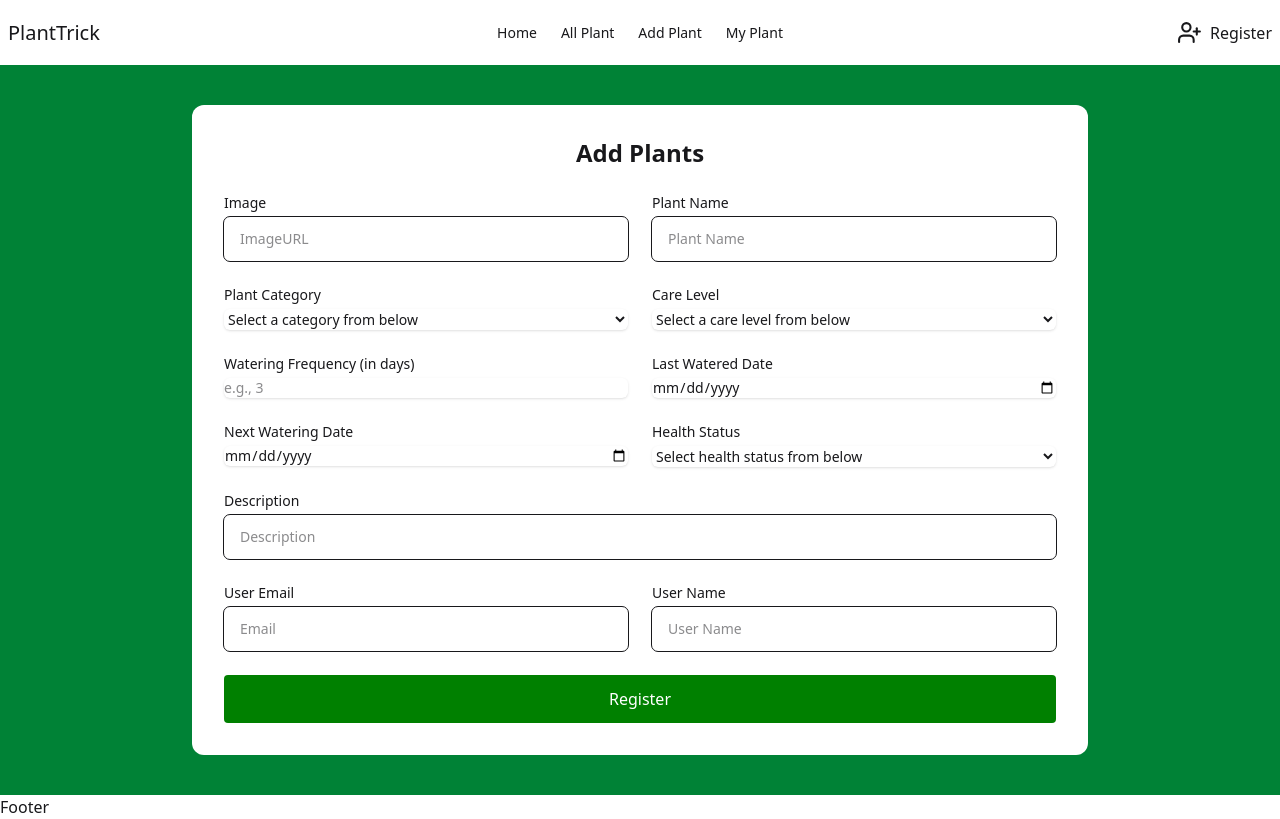
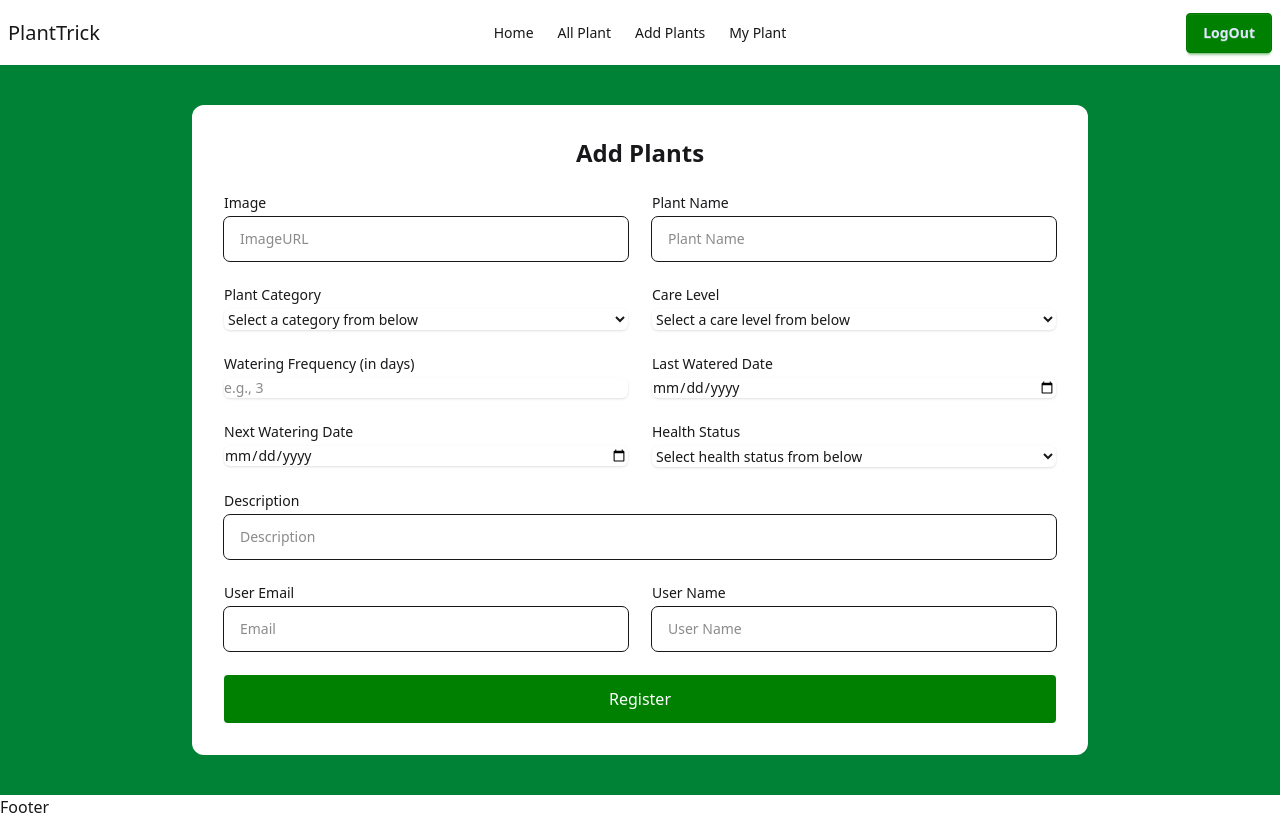
Before and after one commit to sajjadsajux/planttick, a React (Vite) app: page /addplants in a window 1280 px wide. Built offline with nearby package versions, Linux system fonts and the light colour scheme; no server answers; sample sign-in values are in the browser's storage.

Commit message:
Added firebase login, register, private route

```diff
--- a/package.json
+++ b/package.json
@@ -17,6 +17,7 @@
     "react-dom": "^19.1.0",
     "react-icons": "^5.5.0",
     "react-router": "^7.6.0",
+    "react-spinners": "^0.17.0",
     "swiper": "^11.2.6",
     "tailwindcss": "^4.1.7"
   },
--- a/src/Components/Login.jsx
+++ b/src/Components/Login.jsx
@@ -1,10 +1,24 @@
-import React from "react";
+import React, { use } from "react";
 import { FcGoogle } from "react-icons/fc";
 import { Link } from "react-router";
+import { AuthContext } from "../Contexts/AuthContext";
 
 const Login = () => {
+  const { signInUser } = use(AuthContext);
   const handleLogin = (e) => {
     e.preventDefault();
+    const form = e.target;
+    const formData = new FormData(form);
+    const LoggedUser = Object.fromEntries(formData.entries());
+    const { email, password } = LoggedUser;
+    console.log(email, password);
+    signInUser(email, password)
+      .then((result) => {
+        console.log(result.user);
+      })
+      .catch((error) => {
+        alert(error.message);
+      });
   };
   return (
     <div className="">
--- a/src/Components/Navbar.jsx
+++ b/src/Components/Navbar.jsx
@@ -1,8 +1,21 @@
-import React from "react";
+import React, { use } from "react";
 import { LuUserPlus } from "react-icons/lu";
 import { NavLink } from "react-router";
+import { AuthContext } from "../Contexts/AuthContext";
 
 const Navbar = () => {
+  const { user, signOutUser } = use(AuthContext);
+
+  const handleLogOut = () => {
+    signOutUser()
+      .then(() => {
+        console.log("sign Out Successfully");
+      })
+      .catch((error) => {
+        console.log(error.message);
+      });
+  };
+
   const linksNav = (
     <>
       <li>
@@ -12,12 +25,16 @@ const Navbar = () => {
       <li>
         <NavLink>All Plant</NavLink>
       </li>
-      <li>
-        <NavLink to="addplants">Add Plant</NavLink>
-      </li>
-      <li>
-        <NavLink>My Plant</NavLink>
-      </li>
+      {user && (
+        <>
+          <li>
+            <NavLink to="/addplants">Add Plants</NavLink>
+          </li>
+          <li>
+            <NavLink>My Plant</NavLink>
+          </li>
+        </>
+      )}
     </>
   );
   return (
@@ -41,8 +58,22 @@ const Navbar = () => {
           <ul className="menu menu-horizontal px-1">{linksNav}</ul>
         </div>
         <div className="navbar-end gap-2">
-          <LuUserPlus size={25} />
-          <NavLink>Register</NavLink>
+          {user ? (
+            <div>
+              <button onClick={handleLogOut} className="btn btn-primary">
+                LogOut
+              </button>
+            </div>
+          ) : (
+            <div>
+              <NavLink className="btn btn-primary" to="/login">
+                Login
+              </NavLink>{" "}
+              <NavLink className="btn btn-primary" to="/register">
+                Register
+              </NavLink>
+            </div>
+          )}
         </div>
       </div>
     </div>
--- a/src/Components/Register.jsx
+++ b/src/Components/Register.jsx
@@ -10,8 +10,15 @@ const Register = () => {
     const form = e.target;
     const formData = new FormData(form);
     const newUser = Object.fromEntries(formData.entries());
-    const { email } = newUser;
+    const { email, password } = newUser;
     console.log(email);
+    signUpUser(email, password)
+      .then((result) => {
+        console.log(result.user);
+      })
+      .catch((error) => {
+        console.log(error.message);
+      });
   };
   return (
     <div>
--- a/src/Contexts/AuthProvider.jsx
+++ b/src/Contexts/AuthProvider.jsx
@@ -1,15 +1,43 @@
-import React from "react";
+import React, { useEffect, useState } from "react";
 import { AuthContext } from "./AuthContext";
-import { createUserWithEmailAndPassword } from "firebase/auth";
+import { createUserWithEmailAndPassword, onAuthStateChanged, signInWithEmailAndPassword, signOut } from "firebase/auth";
 import { auth } from "../firebase.init";
 
 const AuthProvider = ({ children }) => {
+  const [user, setUser] = useState(null);
+  const [loading, setLoading] = useState(true);
+
   const signUpUser = (email, password) => {
+    setLoading(true);
     return createUserWithEmailAndPassword(auth, email, password);
   };
 
+  const signInUser = (email, password) => {
+    setLoading(true);
+    return signInWithEmailAndPassword(auth, email, password);
+  };
+  const signOutUser = () => {
+    setLoading(true);
+    return signOut(auth);
+  };
+
+  useEffect(() => {
+    const unSubsCribe = onAuthStateChanged(auth, (currentUser) => {
+      console.log("user", currentUser);
+      setUser(currentUser);
+      setLoading(false);
+    });
+    return () => {
+      unSubsCribe();
+    };
+  }, []);
+
   const userInfo = {
-    name: "Hello",
+    signUpUser,
+    signInUser,
+    user,
+    signOutUser,
+    loading,
   };
   return <AuthContext value={userInfo}>{children}</AuthContext>;
 };
--- /dev/null
+++ b/src/Routes/PrivateRoute.jsx
@@ -0,0 +1,17 @@
+import React, { use } from "react";
+import { AuthContext } from "../Contexts/AuthContext";
+import { Navigate } from "react-router";
+import Loader from "../Utilities/Loader";
+
+const PrivateRoute = ({ children }) => {
+  const { user, loading } = use(AuthContext);
+  if (loading) {
+    return <Loader></Loader>;
+  }
+  if (!user) {
+    return <Navigate to="/login"></Navigate>;
+  }
+  return children;
+};
+
+export default PrivateRoute;
--- /dev/null
+++ b/src/Utilities/Loader.jsx
@@ -0,0 +1,12 @@
+import React from "react";
+import { BounceLoader } from "react-spinners";
+
+const Loader = () => {
+  return (
+    <div className="h-[100vh] flex items-center justify-center">
+      <BounceLoader color="#000000" />
+    </div>
+  );
+};
+
+export default Loader;
--- a/src/main.jsx
+++ b/src/main.jsx
@@ -10,6 +10,7 @@ import Login from "./Components/Login.jsx";
 import Register from "./Components/Register.jsx";
 import AddPlants from "./Pages/AddPlants.jsx";
 import AuthProvider from "./Contexts/AuthProvider.jsx";
+import PrivateRoute from "./Routes/PrivateRoute.jsx";
 
 const router = createBrowserRouter([
   {
@@ -30,7 +31,11 @@ const router = createBrowserRouter([
       },
       {
         path: "/addplants",
-        Component: AddPlants,
+        element: (
+          <PrivateRoute>
+            <AddPlants></AddPlants>
+          </PrivateRoute>
+        ),
       },
     ],
   },
```
Also changed, not shown: 1 other file (tests, documents, lock files or other folders).
